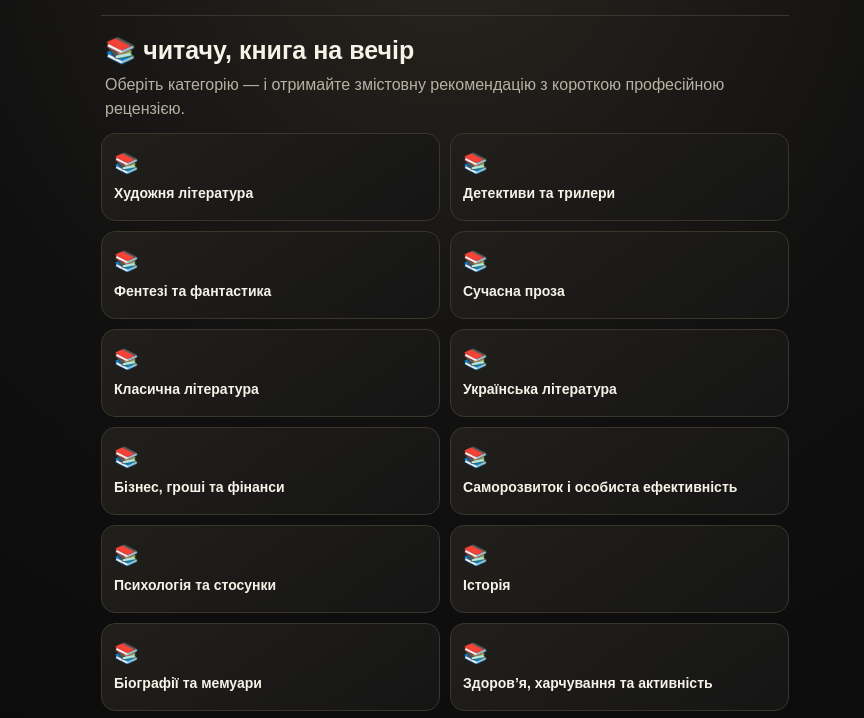
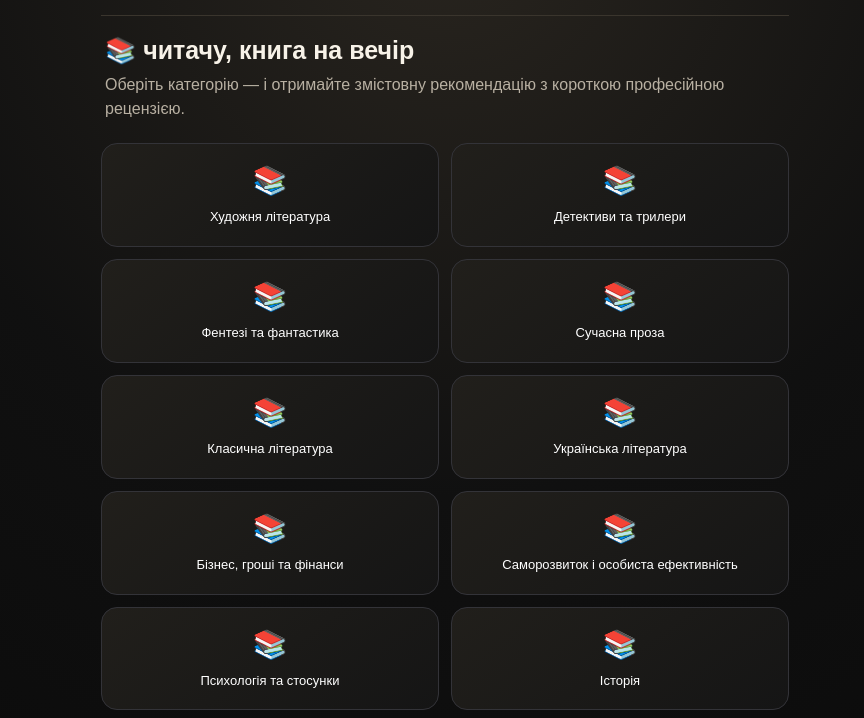
Before and after one commit to savchinviktorm-create/boock, a plain HTML site: page frontend/index.html in a window 1280 px wide. Shown: the part 79-797 px from the top of the page, without its empty margins (195-1059 px from the left). Drawn offline with Linux system fonts and the light colour scheme.

Commit message:
index.html

```diff
--- a/frontend/index.html
+++ b/frontend/index.html
@@ -8,6 +8,47 @@
   <link rel="stylesheet" href="styles.css">
   <script src="https://telegram.org/js/telegram-web-app.js"></script>
   <script src="config.js"></script>
+
+  <style>
+    /* Дизайн категорій плитками (як у застосунку Гороскоп) */
+    #categories.grid {
+      display: grid;
+      grid-template-columns: repeat(2, 1fr); /* 2 колонки для довгого тексту */
+      gap: 12px;
+      padding: 10px 0;
+    }
+    .cat {
+      background-color: #212126; /* Темний фон картки */
+      border: 1px solid #333338; /* Легка обводка */
+      border-radius: 16px; /* Закруглені кути */
+      padding: 20px 10px;
+      display: flex;
+      flex-direction: column;
+      align-items: center;
+      justify-content: center;
+      color: #ffffff;
+      cursor: pointer;
+      transition: 0.2s ease-in-out;
+      min-height: 100px;
+      box-shadow: none;
+      outline: none;
+    }
+    .cat:active {
+      transform: scale(0.96);
+      background-color: #2c2c32;
+    }
+    .cat span {
+      font-size: 28px;
+      margin-bottom: 12px;
+    }
+    .cat b {
+      font-size: 13px;
+      font-weight: 500;
+      text-align: center;
+      line-height: 1.3;
+      font-family: sans-serif;
+    }
+  </style>
 </head>
 <body>
   <main class="app">
@@ -15,11 +56,14 @@
       <div class="brand-mark">ПКК</div>
       <div><div class="brand-name">ПРОСТІР КОРИСНОГО КОНТЕНТУ</div><div class="brand-sub">Книга на вечір</div></div>
     </header>
+
     <section id="welcome" class="welcome">
       <h1 id="greeting">📚 Книга на вечір</h1>
       <p>Оберіть категорію — і отримайте змістовну рекомендацію з короткою професійною рецензією.</p>
     </section>
+
     <section id="categories" class="grid"></section>
+
     <section id="bookView" class="hidden">
       <button id="backBtn" class="ghost">← До категорій</button>
       <article class="book-card">
@@ -29,9 +73,9 @@
         <div id="bookReview" class="review"></div>
       </article>
       <button id="nextBtn" class="primary">📚 Наступна книга</button>
-      <button id="premiumBtn" class="premium">⭐ Premium — 10 Stars / 30 днів</button>
       <p id="status" class="status"></p>
     </section>
+
     <section id="limitView" class="hidden limit">
       <div class="moon">🌙</div>
       <h2>На сьогодні достатньо книжкових відкриттів</h2>
@@ -39,8 +83,10 @@
       <button id="limitPremiumBtn" class="premium">⭐ Premium — 10 Stars / 30 днів</button>
       <button id="limitBackBtn" class="ghost">← До категорій</button>
     </section>
+
     <footer>© Простір корисного контенту</footer>
   </main>
+
 <script>
 const tg = window.Telegram?.WebApp;
 if (tg) { tg.ready(); tg.expand(); }
@@ -49,45 +95,87 @@ const API = (cfg.API_URL || '').replace(/\/$/, '');
 let categories = [], currentCategory = null, lastBook = null;
 const $ = id => document.getElementById(id);
 
-function show(id) { ['welcome','categories','bookView','limitView'].forEach(x=>$(x).classList.toggle('hidden',x===id)); }
+// Виправлена логіка перемикання екранів
+function show(view) {
+  if (view === 'categories') {
+    $('welcome').classList.remove('hidden');$('categories').classList.remove('hidden');
+    $('bookView').classList.add('hidden');$('limitView').classList.add('hidden');
+  } else if (view === 'bookView') {
+    $('welcome').classList.add('hidden');$('categories').classList.add('hidden');
+    $('bookView').classList.remove('hidden');$('limitView').classList.add('hidden');
+  } else if (view === 'limitView') {
+    $('welcome').classList.add('hidden');$('categories').classList.add('hidden');
+    $('bookView').classList.add('hidden');$('limitView').classList.remove('hidden');
+  }
+}
+
 function tgInitData(){ return tg?.initData || ''; }
 function userName(){ return tg?.initDataUnsafe?.user?.first_name || 'читачу'; }
-function parseBook(line){ const i=line.indexOf(' — '); return i<0?{title:line,author:'',review:line}:{title:line.slice(0,i),rest:line.slice(i+3)}; }
-function splitRest(rest){ const j=rest.indexOf('. '); return j<0?{author:'',review:rest}:{author:rest.slice(0,j),review:rest.slice(j+2)}; }
+
 async function loadCategories(){
-  const r=await fetch('categories.json'); categories=await r.json();
+  const r=await fetch('categories.json');
+  categories=await r.json();
+  // Формуємо плитки
   $('categories').innerHTML=categories.map(c=>`<button class="cat" data-id="${c.id}"><span>📚</span><b>${c.name}</b></button>`).join('');
   document.querySelectorAll('.cat').forEach(b=>b.onclick=()=>openCategory(b.dataset.id));
   $('greeting').textContent=`📚 ${userName()}, книга на вечір`;
 }
-async function openCategory(id){ currentCategory=categories.find(c=>c.id===id); await getBook(); }
+
+async function openCategory(id){
+  currentCategory=categories.find(c=>c.id===id);
+  await getBook();
+}
+
 async function getBook(){
   $('status').textContent='';
   if(!API || API.includes('YOUR-WORKER')) { $('status').textContent='Потрібно вказати API Worker у config.js.'; return; }
-  try{
-    const r=await fetch(API+'/api/book',{method:'POST',headers:{'content-type':'application/json'},body:JSON.stringify({initData:tgInitData(),category:currentCategory.id})});
+  try {
+    const r=await fetch(API+'/api/book', {
+      method:'POST',
+      headers:{'content-type':'application/json'},
+      body:JSON.stringify({initData:tgInitData(),category:currentCategory.id})
+    });
     const data=await r.json();
+
     if(data.limit_reached){ show('limitView'); return; }
     if(!r.ok) throw new Error(data.error||'Помилка');
-    renderBook(data.book,currentCategory.name); show('bookView');
-  }catch(e){ $('status').textContent='Не вдалося отримати рекомендацію. Перевірте налаштування Worker.'; console.error(e); }
+
+    renderBook(data.book, currentCategory.name);
+    show('bookView');
+  } catch(e) {
+    $('status').textContent='Не вдалося отримати рекомендацію. Перевірте налаштування Worker.';
+    console.error(e);
+  }
 }
-function renderBook(book,cat){
+
+function renderBook(book, cat){
   $('bookCategory').textContent=cat;
   $('bookTitle').textContent=book.title;
   $('bookReview').innerHTML=`<p><strong>${book.author}</strong></p><p>${book.review}</p>`;
 }
+
 async function buyPremium(){
   if(!API || API.includes('YOUR-WORKER')) { $('status').textContent='Потрібно вказати API Worker у config.js.'; return; }
-  try{
-    const r=await fetch(API+'/api/invoice',{method:'POST',headers:{'content-type':'application/json'},body:JSON.stringify({initData:tgInitData()})});
-    const d=await r.json(); if(!r.ok) throw new Error(d.error||'Помилка');
-    if(tg?.openInvoice){ tg.openInvoice(d.invoice_link,()=>getBook()); }
+  try {
+    const r=await fetch(API+'/api/invoice', {
+      method:'POST',
+      headers:{'content-type':'application/json'},
+      body:JSON.stringify({initData:tgInitData()})
+    });
+    const d=await r.json();
+    if(!r.ok) throw new Error(d.error||'Помилка');
+
+    if(tg?.openInvoice){ tg.openInvoice(d.invoice_link, ()=>getBook()); }
     else window.location.href=d.invoice_link;
-  }catch(e){ $('status').textContent='Не вдалося відкрити оплату. Спробуйте ще раз.'; }
+  } catch(e) {
+    $('status').textContent='Не вдалося відкрити оплату. Спробуйте ще раз.';
+  }
 }
-$('nextBtn').onclick=getBook; $('premiumBtn').onclick=buyPremium; $('limitPremiumBtn').onclick=buyPremium;
-$('backBtn').onclick=()=>show('categories'); $('limitBackBtn').onclick=()=>show('categories');
+
+$('nextBtn').onclick=getBook;
+$('limitPremiumBtn').onclick=buyPremium;
+$('backBtn').onclick=()=>show('categories');$('limitBackBtn').onclick=()=>show('categories');
+
 loadCategories().catch(()=>{$('status').textContent='Не вдалося завантажити категорії.'});
 </script>
 </body>
```
